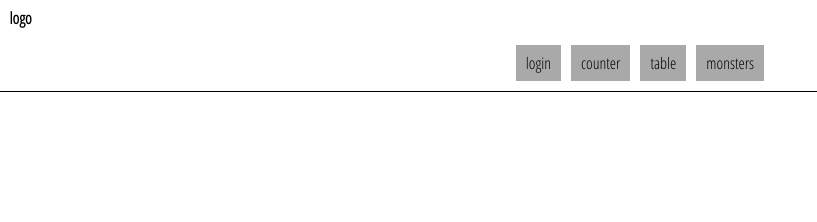
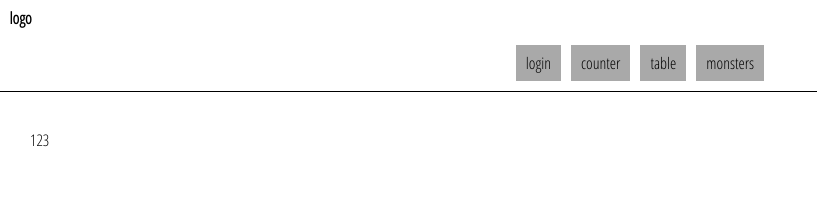
Before and after one commit to JEONGSSO/udemy_react_complete_learn, a React app: page / in a window 1280 px wide. Shown: the top 222 px of the page, without its empty margins (0-817 px from the left). Built offline with nearby package versions, Linux system fonts and the light colour scheme.

Commit message:
router fix

```diff
--- a/src/App.tsx
+++ b/src/App.tsx
@@ -1,9 +1,16 @@
 import React from 'react';
 import { Routes, Route } from 'react-router-dom';
 
+import { Login } from '@/components/login';
+import { Counter } from '@/components/counter';
+import { Monsters } from '@/components/monsters';
+import Test from '@/components/table/Test';
+import {
+  Shop,
+  CollectionPreview,
+  SignPage,
+} from '@/components/shop';
 import { Header } from './layout';
-
-import routes from '@/routes';
 
 import './App.scss';
 
@@ -12,9 +19,11 @@ export default () => (
     <Header />
     <main>
       <Routes>
-        {routes.map((route) => (
-          <Route path={route.path} {...route} element={<route.element />} />
-        ))}
+        <Route path="/" element={<div>123</div>}></Route>
+        <Route path="/login" element={Login}></Route>
+        <Route path="/counter" element={Counter}></Route>
+        <Route path="/table" element={Test}></Route>
+        <Route path="/monsters" element={Monsters}></Route>
       </Routes>
     </main>
   </>
```
